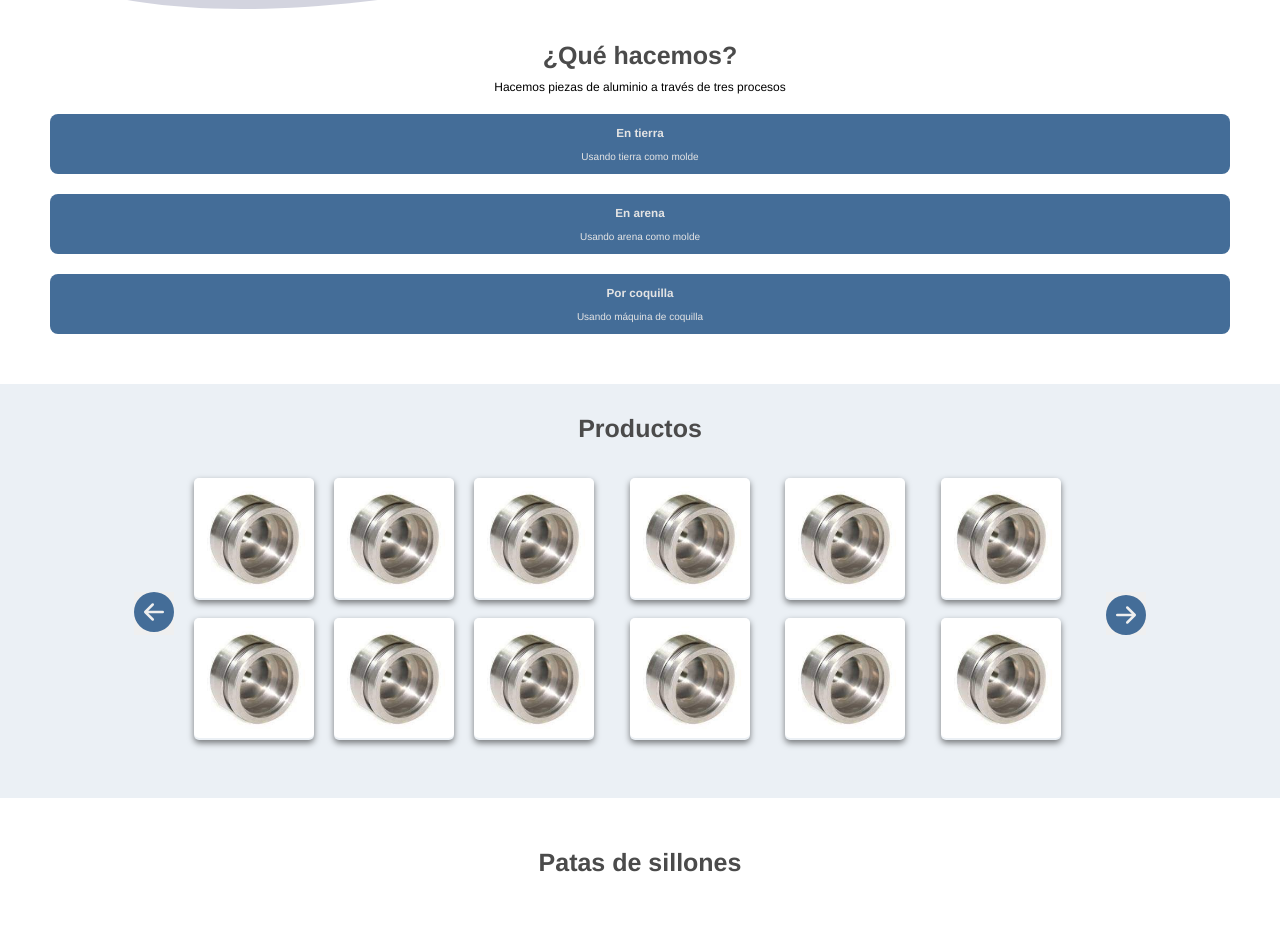
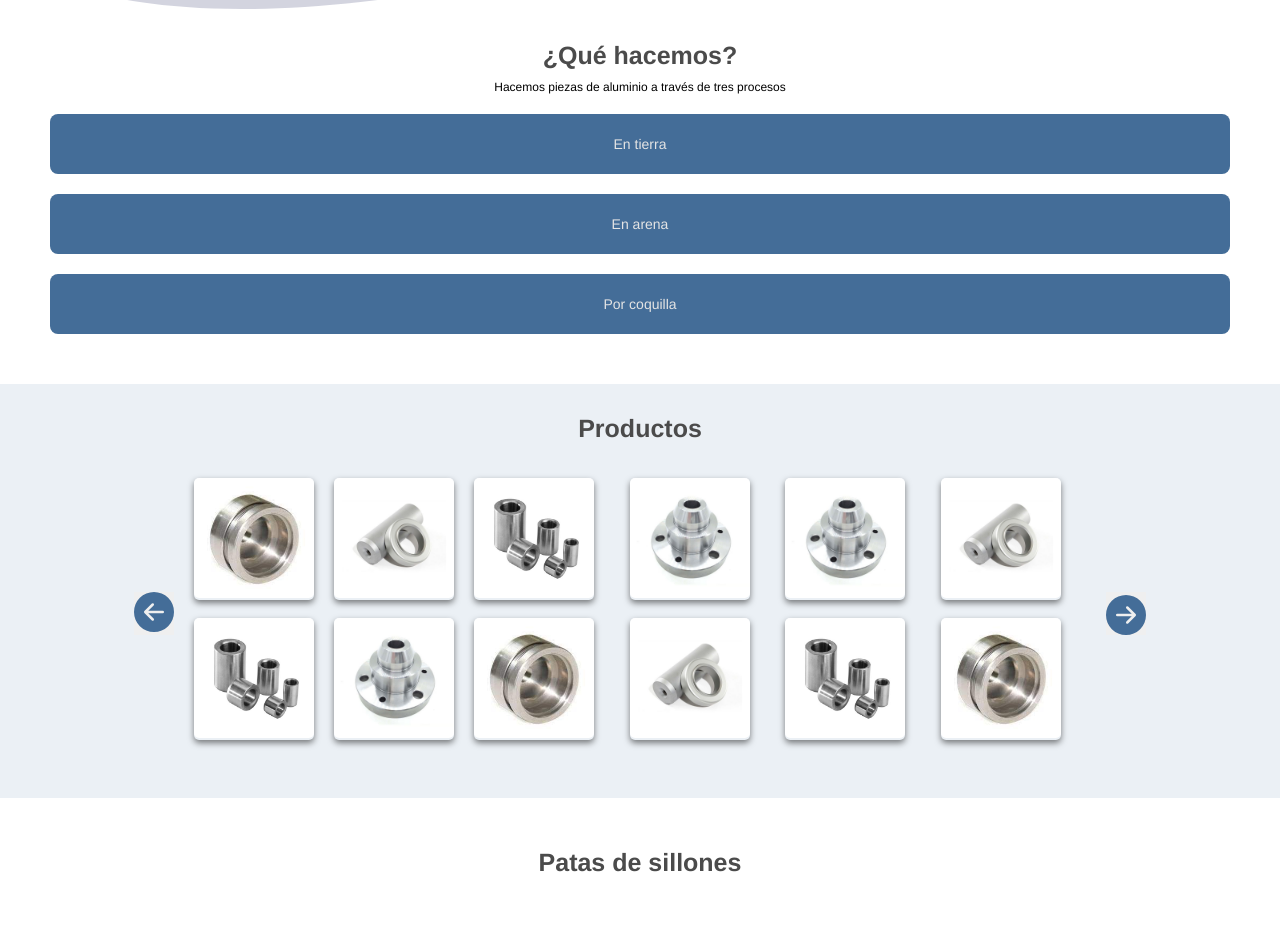
Before and after one commit to ivancard/fundiciongarcia, a React (Vite) app: page / in a window 1280 px wide. Shown: the part 760-1697 px from the top of the page. Built offline with nearby package versions, Linux system fonts and the light colour scheme.

Commit message:
import of multiple products

```diff
--- a/src/Components/WhatDo/CardProcess/card-process.scss
+++ b/src/Components/WhatDo/CardProcess/card-process.scss
@@ -14,7 +14,8 @@ $font-white: #e4e4e4;
     flex-direction: column;
     justify-content: space-evenly;
     align-items: center;
-    p {
+    h3 {
         font-weight: lighter;
+        font-size: 1.4rem;
     }
 }
--- a/src/Components/WhatDo/CardProcess/index.jsx
+++ b/src/Components/WhatDo/CardProcess/index.jsx
@@ -4,7 +4,6 @@ export const CardProcess = ({ title, body }) => {
     return (
         <div className='card-process-container'>
             <h3>{title}</h3>
-            <p>{body}</p>
         </div>
     );
 };
--- a/src/Components/WhatDo/Products/Carrousel/index.jsx
+++ b/src/Components/WhatDo/Products/Carrousel/index.jsx
@@ -1,7 +1,6 @@
 import { useRef } from 'react';
 import { CarrouselItem } from './CarrouselItem';
-import image1 from '../../../../assets/img/product-1.jpg';
-
+import products from '../../../../assets/img/products';
 import './carrousel.scss';
 
 export const Carrousel = () => {
@@ -33,18 +32,18 @@ export const Carrousel = () => {
             </button>
 
             <div className='carrousel-container' ref={carrousel}>
-                <CarrouselItem img={image1} description='hoa' />
-                <CarrouselItem img={image1} description='hoa' />
-                <CarrouselItem img={image1} description='hoa' />
-                <CarrouselItem img={image1} description='hoa' />
-                <CarrouselItem img={image1} description='hoa' />
-                <CarrouselItem img={image1} description='hoa' />
-                <CarrouselItem img={image1} description='hoa' />
-                <CarrouselItem img={image1} description='hoa' />
-                <CarrouselItem img={image1} description='hoa' />
-                <CarrouselItem img={image1} description='hoa' />
-                <CarrouselItem img={image1} description='hoa' />
-                <CarrouselItem img={image1} description='hoa' />
+                <CarrouselItem img={products.prod1} description='hoa' />
+                <CarrouselItem img={products.prod2} description='hoa' />
+                <CarrouselItem img={products.prod3} description='hoa' />
+                <CarrouselItem img={products.prod4} description='hoa' />
+                <CarrouselItem img={products.prod2} description='hoa' />
+                <CarrouselItem img={products.prod1} description='hoa' />
+                <CarrouselItem img={products.prod4} description='hoa' />
+                <CarrouselItem img={products.prod3} description='hoa' />
+                <CarrouselItem img={products.prod4} description='hoa' />
+                <CarrouselItem img={products.prod2} description='hoa' />
+                <CarrouselItem img={products.prod3} description='hoa' />
+                <CarrouselItem img={products.prod1} description='hoa' />
             </div>
             <button
                 onClick={handleRightClick}
--- a/src/Components/WhatDo/index.jsx
+++ b/src/Components/WhatDo/index.jsx
@@ -10,12 +10,9 @@ export const WhatDo = () => {
                     Hacemos piezas de aluminio a través de tres procesos
                 </p>
             </div>
-            <CardProcess title='En tierra' body='Usando tierra como molde' />
-            <CardProcess title='En arena' body='Usando arena como molde' />
-            <CardProcess
-                title='Por coquilla'
-                body='Usando máquina de coquilla'
-            />
+            <CardProcess title='En tierra' />
+            <CardProcess title='En arena' />
+            <CardProcess title='Por coquilla' />
         </section>
     );
 };
--- /dev/null
+++ b/src/assets/img/products.js
@@ -0,0 +1,11 @@
+import prod1 from './product-1.jpg';
+import prod2 from './product-2.jpg';
+import prod3 from './product-3.jpg';
+import prod4 from './product-4.jpg';
+
+export default {
+    prod1,
+    prod2,
+    prod3,
+    prod4,
+};
```
